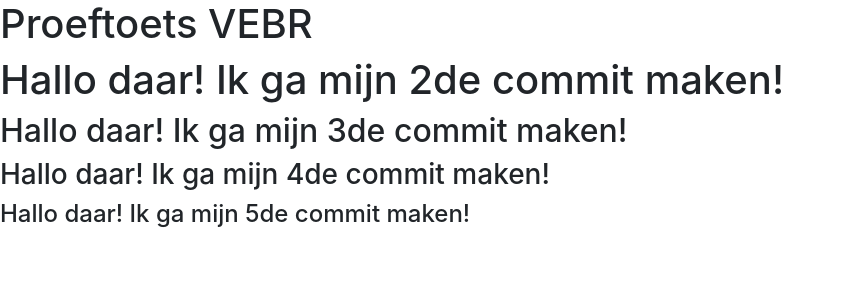
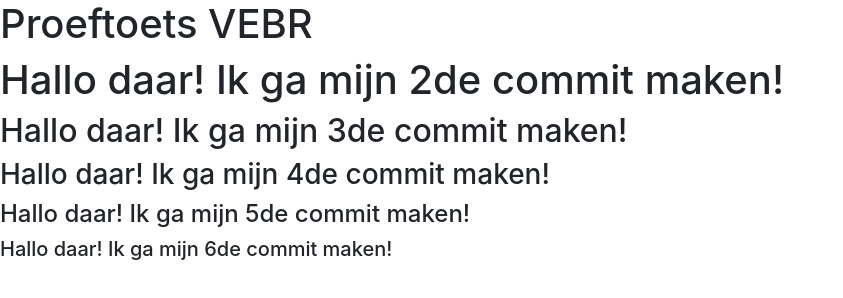
Before and after one commit to TTrashCAN/Proeftoets_VEBR_Blok1, a plain HTML site: page index.html in a window 1280 px wide. Shown: the whole page, without its empty margins (0-843 px from the left). Drawn offline with nearby package versions, Linux system fonts and the light colour scheme.

Commit message:
sixth commit

```diff
--- a/index.html
+++ b/index.html
@@ -16,6 +16,7 @@
     <h2>Hallo daar! Ik ga mijn 3de commit maken!</h2>
     <h3>Hallo daar! Ik ga mijn 4de commit maken!</h3>
     <h4>Hallo daar! Ik ga mijn 5de commit maken!</h4>
+    <h5>Hallo daar! Ik ga mijn 6de commit maken!</h5>
 
     <!-- Optional JavaScript -->
     <!-- jQuery first, then Popper.js, then Bootstrap JS -->
```
